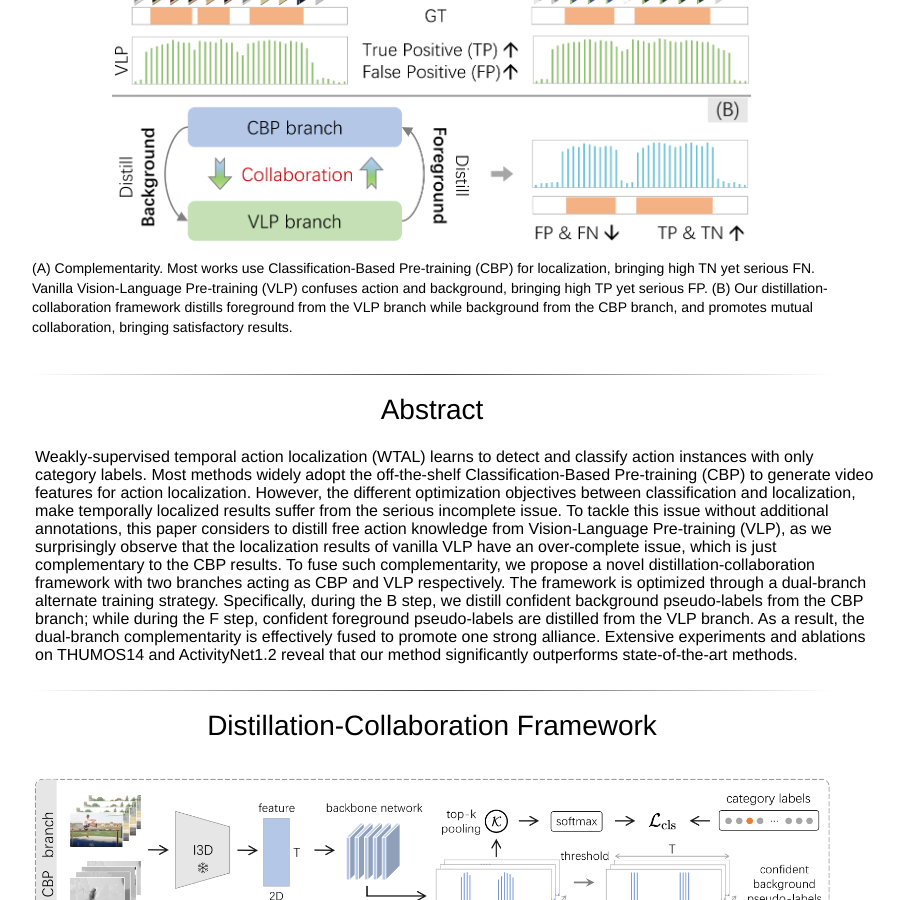
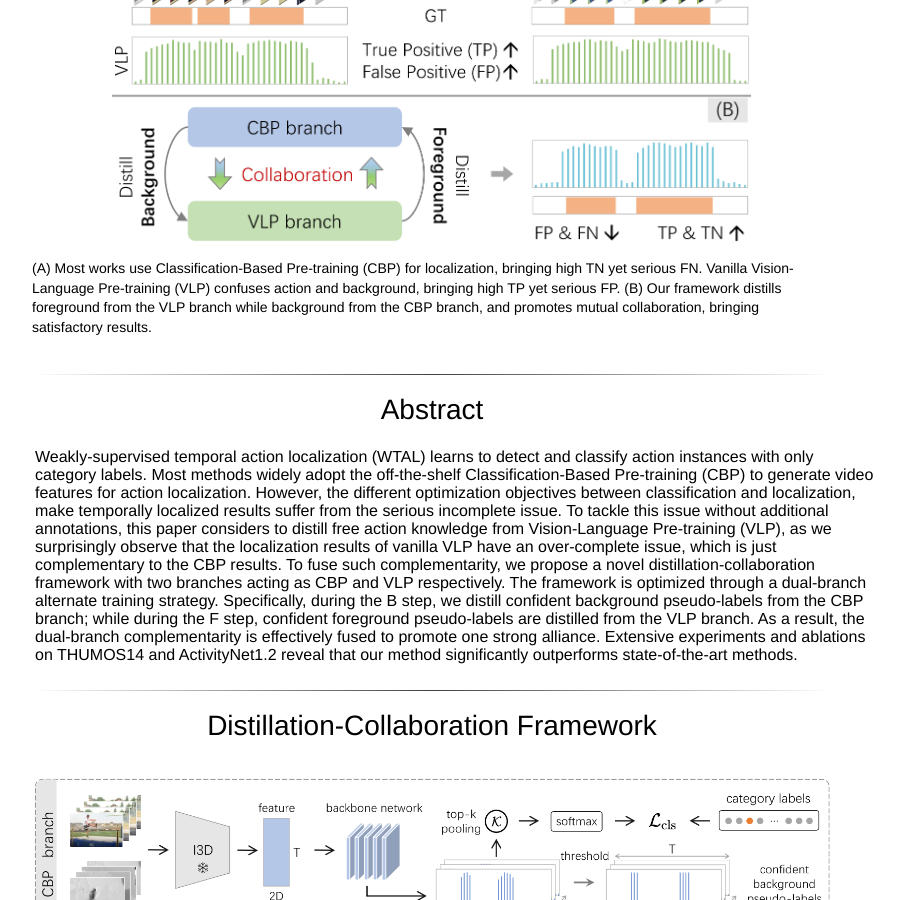
Before and after one commit to ju-chen/Voide1220.github.io, a Jekyll site: the page distillation_collaboration/index.html, which Jekyll copies as it is, in a window 1280 px wide and 900 px high, scrolled down 587 px. Shown: the whole window, without its empty margins (208-1112 px from the left). Built offline with Jekyll 4.4.1, drawn with Linux system fonts in a browser that asks for light colours; some web fonts are replaced.

Commit message:
Update index.html

```diff
--- a/distillation_collaboration/index.html
+++ b/distillation_collaboration/index.html
@@ -307,7 +307,7 @@
 	      </div>
         </center>
       </center>
-	<p> (A) Complementarity. Most works use Classification-Based Pre-training (CBP) for localization, bringing high TN yet serious FN. Vanilla Vision-Language Pre-training (VLP) confuses action and background, bringing high TP yet serious FP. (B) Our distillation-collaboration framework distills foreground from the VLP branch while background from the CBP branch, and promotes mutual collaboration, bringing satisfactory results. </p>
+	<p> (A) Most works use Classification-Based Pre-training (CBP) for localization, bringing high TN yet serious FN. Vanilla Vision-Language Pre-training (VLP) confuses action and background, bringing high TP yet serious FP. (B) Our framework distills foreground from the VLP branch while background from the CBP branch, and promotes mutual collaboration, bringing satisfactory results. </p>
 
 
       <br><hr>
```
